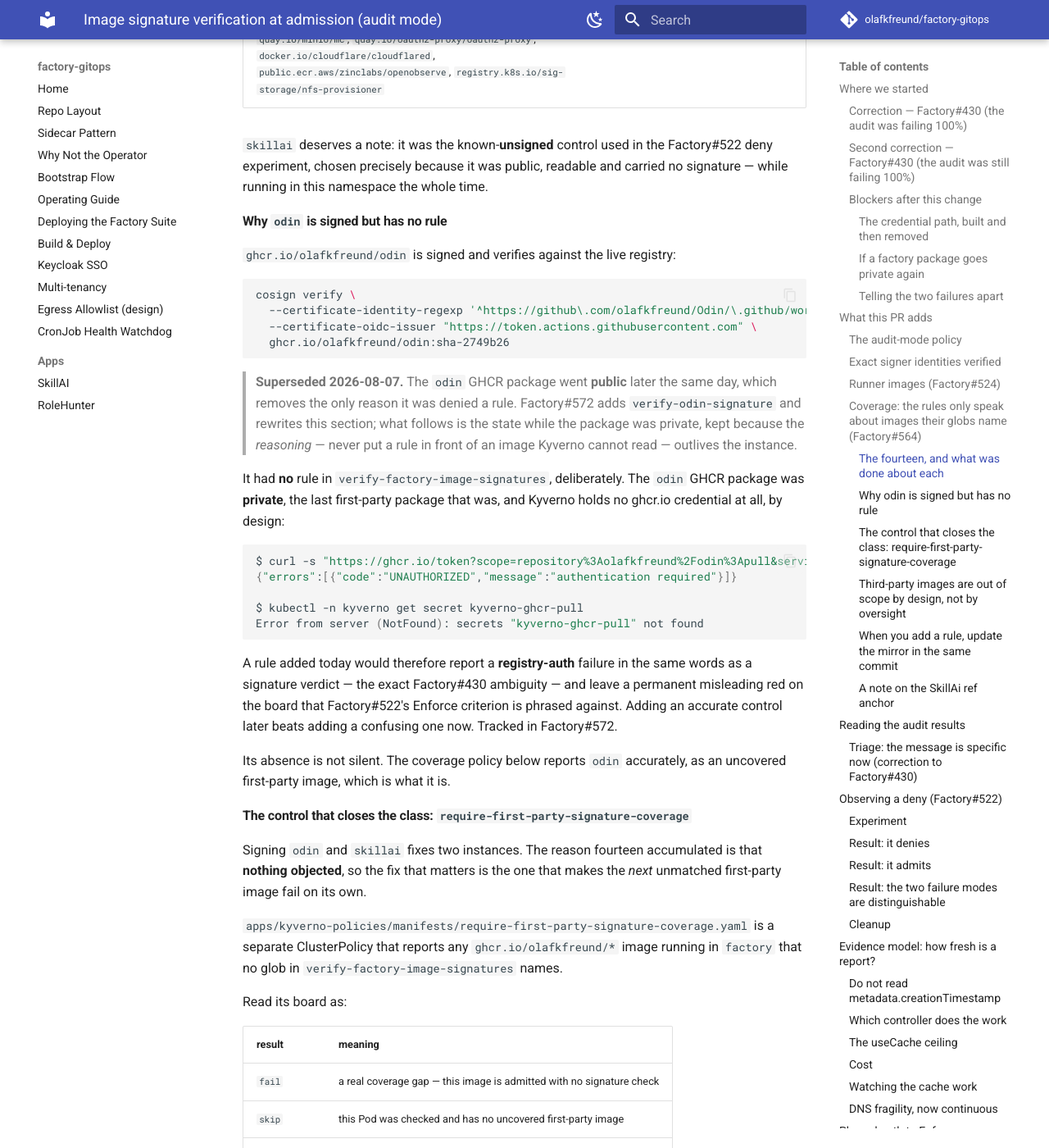
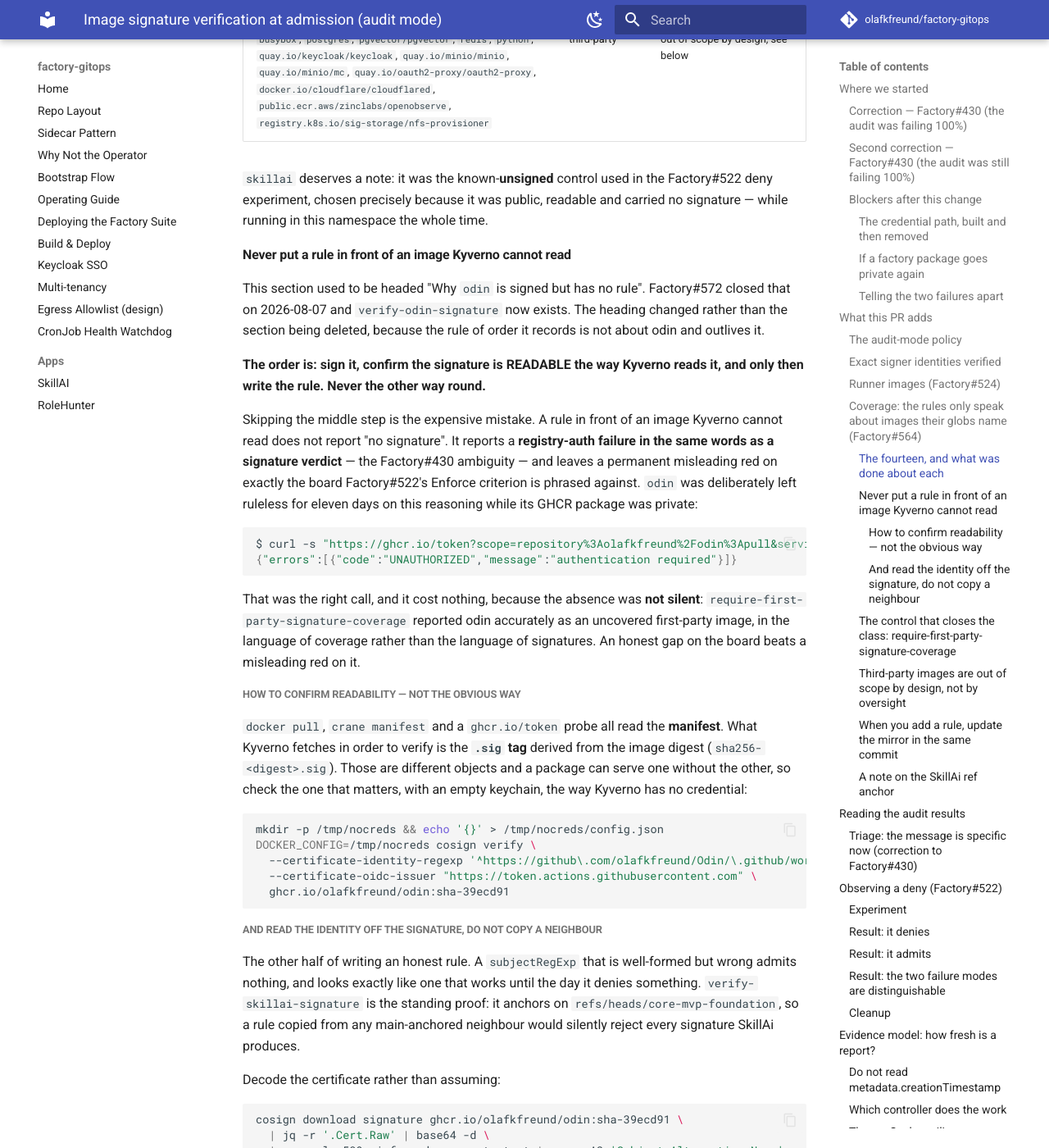
Before and after one commit to olafkfreund/factory-gitops, an MkDocs documentation site: the page built from docs/image-signature-admission.md, in a window 1280 px wide and 1400 px high, scrolled down 9907 px. Shown: the whole window at 82% size. Built offline with MkDocs 1.6.1 and Material for MkDocs 9.7.7, drawn with Linux system fonts in a browser that asks for light colours; comment, search, counter and statistics services are not loaded; some of the changed text lies outside the part shown.

Commit message:
docs(kyverno): rewrite the odin section as the rule of order it always was
iss-563's #180 left the "Why odin is signed but has no rule" section with a
superseded banner rather than rewriting it, deliberately, so the odin narrative
would not fork across two PRs. Folding it in here as agreed.

The section is now headed "Never put a rule in front of an image Kyverno cannot
read". The reasoning was never about odin: sign it, confirm the signature is
READABLE the way Kyverno reads it, and only then write the rule. Skipping the
middle step gets you a registry-auth failure wearing the words of a signature
verdict (Factory#430) on the exact board #522's criterion is phrased against.

Two things added that the old section did not say and that cost real time here:

- HOW to confirm readability. docker pull, crane manifest and a ghcr.io/token
  probe all read the MANIFEST; Kyverno fetches the .sig TAG derived from the
  digest. Different objects, and a package can serve one without the other. The
  check now shows an empty-keychain cosign verify against the .sig.
- Read the identity OFF THE SIGNATURE and mutate it. A well-formed but wrong
  subjectRegExp admits nothing and is indistinguishable from a working one.
  verify-skillai-signature is the standing proof (non-main ref anchor). Includes
  the cert-decode command and the odin mutation results.

Also corrects three stale odin-privacy claims elsewhere in the file, all now
past-tense: the options table's rejected-attestor row, the #522 deny-experiment
narrative, and the "14 uncovered images, two unsigned first-party" note, which
is now zero uncovered first-party images.

Refs Factory#572, #563, #522, #573

Co-Authored-By: Claude Opus 5 <noreply@anthropic.com>
Claude-Session: https://claude.ai/code/session_019ZsjwEPE8XX52Pt2f32nQJ

````diff
--- a/docs/image-signature-admission.md
+++ b/docs/image-signature-admission.md
@@ -449,50 +449,91 @@ asked the question.
 |-------|-------|-------------|
 | `ghcr.io/olafkfreund/skillai` | first-party, was unsigned | signed (SkillAi#303), rule `verify-skillai-signature` added |
 | `ghcr.io/olafkfreund/skillai-migrator` | first-party, was unsigned | signed (SkillAi#303), same rule |
-| `ghcr.io/olafkfreund/odin` | first-party, was unsigned | signed (Odin#4); **no rule yet**, see below |
+| `ghcr.io/olafkfreund/odin` | first-party, was unsigned | signed (Odin#4), rule `verify-odin-signature` added once the package went public (Factory#572) |
 | `busybox`, `postgres`, `pgvector/pgvector`, `redis`, `python`, `quay.io/keycloak/keycloak`, `quay.io/minio/minio`, `quay.io/minio/mc`, `quay.io/oauth2-proxy/oauth2-proxy`, `docker.io/cloudflare/cloudflared`, `public.ecr.aws/zinclabs/openobserve`, `registry.k8s.io/sig-storage/nfs-provisioner` | third-party | out of scope by design, see below |
 
 `skillai` deserves a note: it was the known-**unsigned** control used in the
 Factory#522 deny experiment, chosen precisely because it was public, readable
 and carried no signature — while running in this namespace the whole time.
 
-#### Why `odin` is signed but has no rule
+#### Never put a rule in front of an image Kyverno cannot read
 
-`ghcr.io/olafkfreund/odin` is signed and verifies against the live registry:
+This section used to be headed "Why `odin` is signed but has no rule". Factory#572
+closed that on 2026-08-07 and `verify-odin-signature` now exists. The heading
+changed rather than the section being deleted, because the rule of order it
+records is not about odin and outlives it.
 
-```bash
-cosign verify \
-  --certificate-identity-regexp '^https://github\.com/olafkfreund/Odin/\.github/workflows/deploy\.yml@refs/heads/main$' \
-  --certificate-oidc-issuer "https://token.actions.githubusercontent.com" \
-  ghcr.io/olafkfreund/odin:sha-2749b26
-```
+**The order is: sign it, confirm the signature is READABLE the way Kyverno reads
+it, and only then write the rule. Never the other way round.**
 
-> **Superseded 2026-08-07.** The `odin` GHCR package went **public** later the
-> same day, which removes the only reason it was denied a rule. Factory#572 adds
-> `verify-odin-signature` and rewrites this section; what follows is the state
-> while the package was private, kept because the *reasoning* — never put a rule
-> in front of an image Kyverno cannot read — outlives the instance.
-
-It had **no** rule in `verify-factory-image-signatures`, deliberately. The
-`odin` GHCR package was **private**, the last first-party package that was, and
-Kyverno holds no ghcr.io credential at all, by design:
+Skipping the middle step is the expensive mistake. A rule in front of an image
+Kyverno cannot read does not report "no signature". It reports a **registry-auth
+failure in the same words as a signature verdict** — the Factory#430 ambiguity —
+and leaves a permanent misleading red on exactly the board Factory#522's Enforce
+criterion is phrased against. `odin` was deliberately left ruleless for eleven
+days on this reasoning while its GHCR package was private:
 
 ```bash
 $ curl -s "https://ghcr.io/token?scope=repository%3Aolafkfreund%2Fodin%3Apull&service=ghcr.io"
 {"errors":[{"code":"UNAUTHORIZED","message":"authentication required"}]}
-
-$ kubectl -n kyverno get secret kyverno-ghcr-pull
-Error from server (NotFound): secrets "kyverno-ghcr-pull" not found
 ```
 
-A rule added today would therefore report a **registry-auth** failure in the
-same words as a signature verdict — the exact Factory#430 ambiguity — and leave
-a permanent misleading red on the board that Factory#522's Enforce criterion is
-phrased against. Adding an accurate control later beats adding a confusing one
-now. Tracked in Factory#572.
+That was the right call, and it cost nothing, because the absence was **not
+silent**: `require-first-party-signature-coverage` reported odin accurately as an
+uncovered first-party image, in the language of coverage rather than the language
+of signatures. An honest gap on the board beats a misleading red on it.
 
-Its absence is not silent. The coverage policy below reports `odin` accurately,
-as an uncovered first-party image, which is what it is.
+##### How to confirm readability — not the obvious way
+
+`docker pull`, `crane manifest` and a `ghcr.io/token` probe all read the
+**manifest**. What Kyverno fetches in order to verify is the **`.sig` tag**
+derived from the image digest (`sha256-<digest>.sig`). Those are different
+objects and a package can serve one without the other, so check the one that
+matters, with an empty keychain, the way Kyverno has no credential:
+
+```bash
+mkdir -p /tmp/nocreds && echo '{}' > /tmp/nocreds/config.json
+DOCKER_CONFIG=/tmp/nocreds cosign verify \
+  --certificate-identity-regexp '^https://github\.com/olafkfreund/Odin/\.github/workflows/deploy\.yml@refs/heads/main$' \
+  --certificate-oidc-issuer "https://token.actions.githubusercontent.com" \
+  ghcr.io/olafkfreund/odin:sha-39ecd91
+```
+
+##### And read the identity off the signature, do not copy a neighbour
+
+The other half of writing an honest rule. A `subjectRegExp` that is well-formed
+but wrong admits nothing, and looks exactly like one that works until the day it
+denies something. `verify-skillai-signature` is the standing proof: it anchors on
+`refs/heads/core-mvp-foundation`, so a rule copied from any main-anchored
+neighbour would silently reject every signature SkillAi produces.
+
+Decode the certificate rather than assuming:
+
+```bash
+cosign download signature ghcr.io/olafkfreund/odin:sha-39ecd91 \
+  | jq -r '.Cert.Raw' | base64 -d \
+  | openssl x509 -inform der -noout -text | grep -A2 'Subject Alternative Name'
+```
+
+```
+X509v3 Subject Alternative Name: critical
+  URI:https://github.com/olafkfreund/Odin/.github/workflows/deploy.yml@refs/heads/main
+```
+
+Then mutate the rule to prove it is load-bearing. Measured for odin — wrong
+subject `pass:0 fail:2`, wrong issuer `pass:0 fail:2`, restored `pass:2 fail:0`.
+The wrong-subject failure has the engine name the true identity back at you,
+which is the confirmation worth having:
+
+```
+subject mismatch:
+expected ^https://github\.com/olafkfreund/CFactory/\.github/workflows/deploy\.yml@refs/heads/main$,
+received https://github.com/olafkfreund/Odin/.github/workflows/deploy.yml@refs/heads/main
+```
+
+One mutation that does **not** go red: narrowing the glob (`odin:*` → `odin:v*`)
+gives `pass: 0, fail: 0, skip: 0` — silence, not a verdict. Nothing offline
+catches it. See factory-gitops#181.
 
 #### The control that closes the class: `require-first-party-signature-coverage`
 
@@ -533,7 +574,7 @@ the rule to `verifyImages`; that loses the standing result, which is the point.
 | option | verdict |
 |--------|---------|
 | A sixth `verifyImages` rule in the existing policy: `imageReferences: ghcr.io/olafkfreund/*`, `required: true`, no attestor | **Rejected, measured.** It is schema-valid and works beautifully at admission (warns `unverified image ...` with no registry call). But `required: true` reads the `kyverno.io/verify-images` annotation Kyverno writes at admission time, which absent Pods do not have on a background scan. The reports controller logs `missing image metadata in annotation key=kyverno.io/verify-images` and emits nothing. Measured on this cluster: five of five uncovered images warned at admission, and **zero** rows were added to the PolicyReports over a full scan. It would have left the board reading `66 pass / 0 fail` — the exact defect, reintroduced by its own fix. |
-| The same, with any real attestor | **Rejected.** Any attestor means Kyverno must read the image. `odin` is private, so the failure would read `UNAUTHORIZED: authentication required` — Factory#430 all over again. The `validate` form never touches a registry, so it cannot produce that ambiguity. |
+| The same, with any real attestor | **Rejected.** Any attestor means Kyverno must read the image. `odin` was private when this was decided, so the failure would have read `UNAUTHORIZED: authentication required` — Factory#430 all over again. Every first-party package is public today (Factory#563, #572), so that is no longer a live example, but the property is why this shape was chosen and it does not depend on today's visibility: the `validate` form never touches a registry, so it **cannot** produce that ambiguity for any image, including one made private tomorrow. A coverage control has to keep answering "is this covered?" when the registry is unreachable — that is precisely when an unnoticed gap does the most damage. |
 | An explicit allowlist rule naming the twelve third-party images | **Rejected.** A rule that lists twelve images and then does nothing is ceremony: it creates a maintenance burden and the appearance of coverage without any. The declaration belongs in this document, which is where it now is. |
 | Digest-pinning third-party images | **Right control, wrong change.** It is genuinely valuable — a pinned digest cannot be repointed under a running cluster — but it is a different policy against manifests owned elsewhere, and it would add twelve standing Audit failures that nobody intends to clear soon, directly harming Factory#522. Tracked in Factory#573. |
 | Do nothing and document the limit | **Rejected.** Cheapest, but leaves the board over-claiming, which is the whole complaint. |
@@ -825,8 +866,11 @@ The experiment also reproduced the ambiguity by accident, which is the best
 evidence that it is a live hazard and not a historical footnote. Case C first
 pointed at `ghcr.io/olafkfreund/odin`, chosen as an unsigned image because
 `cosign verify` on a workstation reported `no signatures found`. In-cluster it
-denied with `UNAUTHORIZED: authentication required` instead: `odin` is a
-**private** package, and the workstation had a credential the cluster does not.
+denied with `UNAUTHORIZED: authentication required` instead: `odin` **was** a
+private package at the time, and the workstation had a credential the cluster
+did not. (Both facts have since changed — odin is signed as of Odin#4 and its
+package is public as of Factory#572 — but the ambiguity this accident exposed is
+not historical, and the next private or unreachable image reproduces it.)
 The local tool and the cluster disagreed about the same image for reasons that
 had nothing to do with signing. Case C was repointed at `skillai`, which is
 public, to get an actual signature verdict.
@@ -1248,10 +1292,18 @@ Do NOT skip a phase. Each is a separate, small PR.
 
    The policy verifies an image only if that image matches a rule glob.
    `required: true` means "a matched image must carry a signature", not "every
-   image must match a rule". 14 images currently run in `factory` that no rule
-   names, including two unsigned first-party ones (`odin`, `skillai`). Under
-   Enforce they are admitted unverified. Tracked in Factory#564. Not a blocker,
-   but a second reason the green board over-claims.
+   image must match a rule". When Factory#564 was filed, 14 images ran in
+   `factory` that no rule named, including two first-party ones (`odin`,
+   `skillai`) that were also unsigned. Both are now signed and both have rules
+   (SkillAi#303 + `verify-skillai-signature`; Odin#4 + `verify-odin-signature`,
+   Factory#572), and `require-first-party-signature-coverage` reports **zero**
+   uncovered first-party images. The remaining 12 are third-party and out of
+   scope by design — digest pinning is their control, tracked in Factory#573.
+
+   This is no longer a reason the green board over-claims. The reason it still
+   might is narrower and is recorded above: a narrowed glob makes a rule fall
+   silent rather than fail, and nothing offline catches it
+   (factory-gitops#181).
 
    From the point of the flip, unsigned images matching a rule are denied at
    admission.
````
